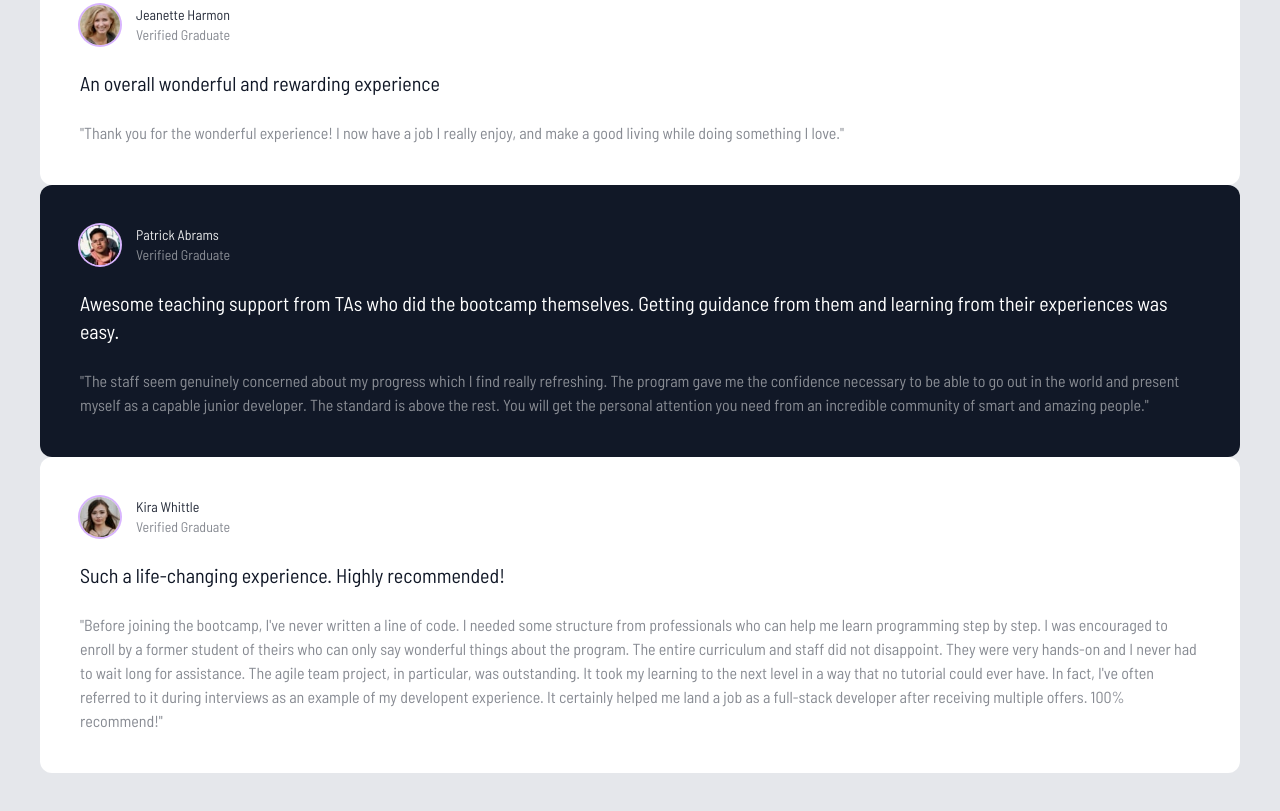
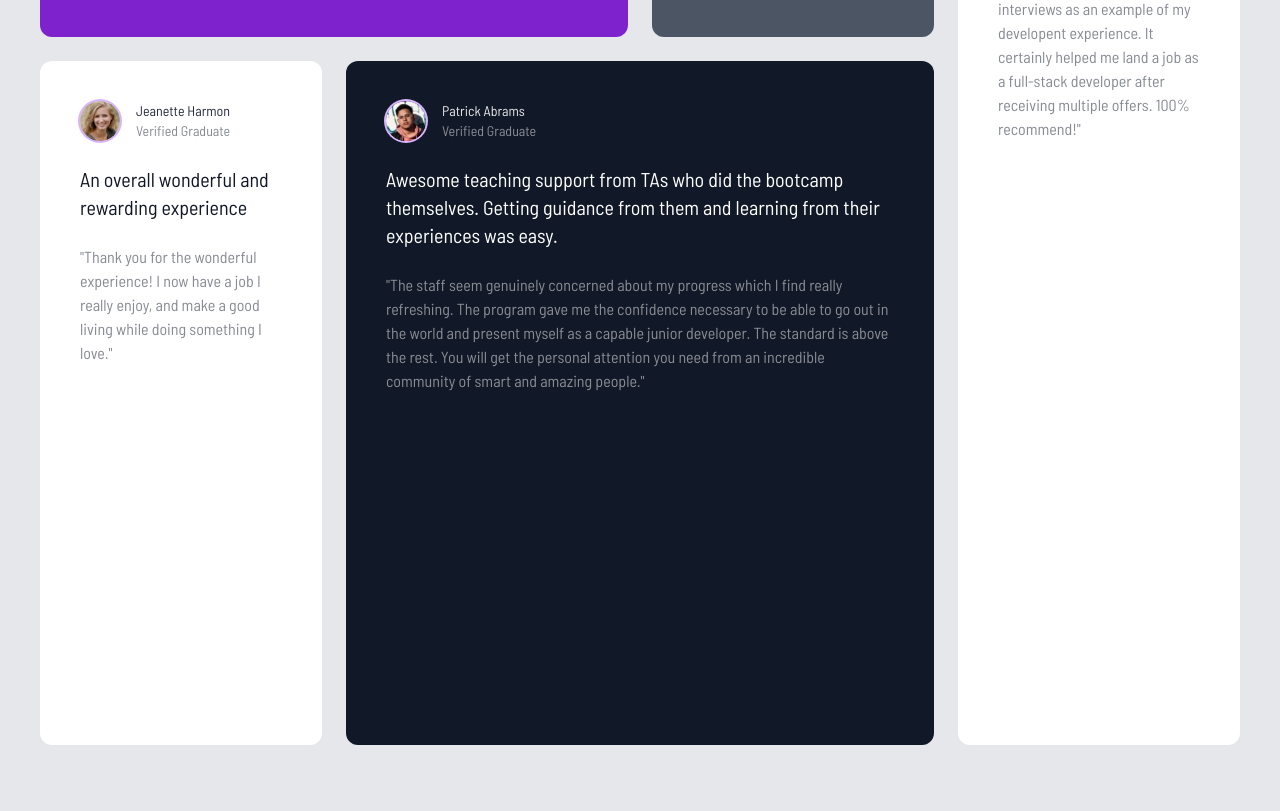
Before and after one commit to Mrst12/tailwind-testimonial-grid-website, a website: page index.html in a window 1280 px wide. Shown: the part 687-1498 px from the top of the page. After the commit the page ends 1472 px from the top, so only its background shows below. Drawn offline with Linux system fonts and the light colour scheme.

Commit message:
add grid classes to create the layout to the website

```diff
--- a/index.html
+++ b/index.html
@@ -17,9 +17,11 @@
     <!-- Global container-->
     <div class="container mx-auto max-w-7xl p-2 md:p-10">
       <!-- Grid container -->
-      <div class="text-white">
+      <div
+        class="grid gap-6 grid-cols-1 text-white md:grid-cols-4 md:grid-rows-2"
+      >
         <!-- Box 1 -->
-        <div class="relative p-10 rounded-xl bg-purple-700">
+        <div class="relative p-10 rounded-xl bg-purple-700 md:col-span-2">
           <!-- Quotes image -->
           <img
             src="images/bg-pattern-quotation.svg"
@@ -100,7 +102,9 @@
         </div>
 
         <!-- Box 3 -->
-        <div class="hidden p-10 rounded-xl text-gray-900 bg-white">
+        <div
+          class="hidden p-10 rounded-xl text-gray-900 bg-white md:block md:row-span-2"
+        >
           <!-- Box header-->
           <div class="flex space-x-4">
             <img
@@ -164,7 +168,7 @@
         </div>
 
         <!-- Box 5 -->
-        <div class="p-10 rounded-xl bg-gray-900">
+        <div class="p-10 rounded-xl bg-gray-900 md:col-span-2">
           <!-- Box header-->
           <div class="flex space-x-4">
             <img
@@ -197,7 +201,7 @@
         </div>
 
         <!-- Box 6 -->
-        <div class="p-10 rounded-xl text-gray-900 bg-white">
+        <div class="p-10 rounded-xl text-gray-900 bg-white md:hidden">
           <!-- Box header-->
           <div class="flex space-x-4">
             <img
```
Also changed, not shown: css/style.css.
